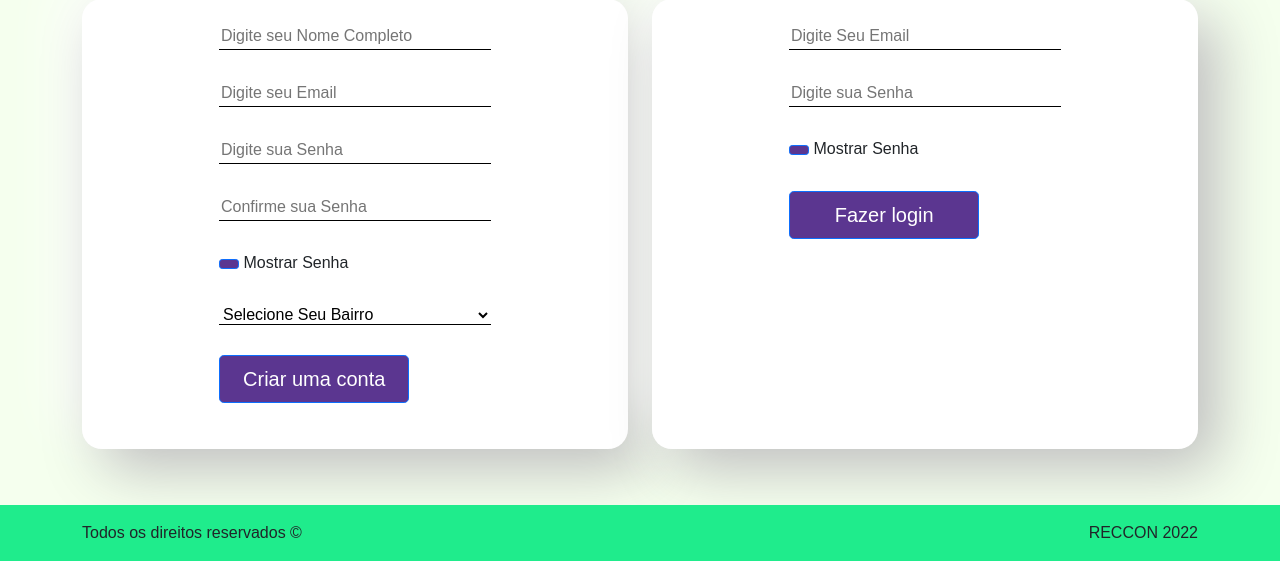
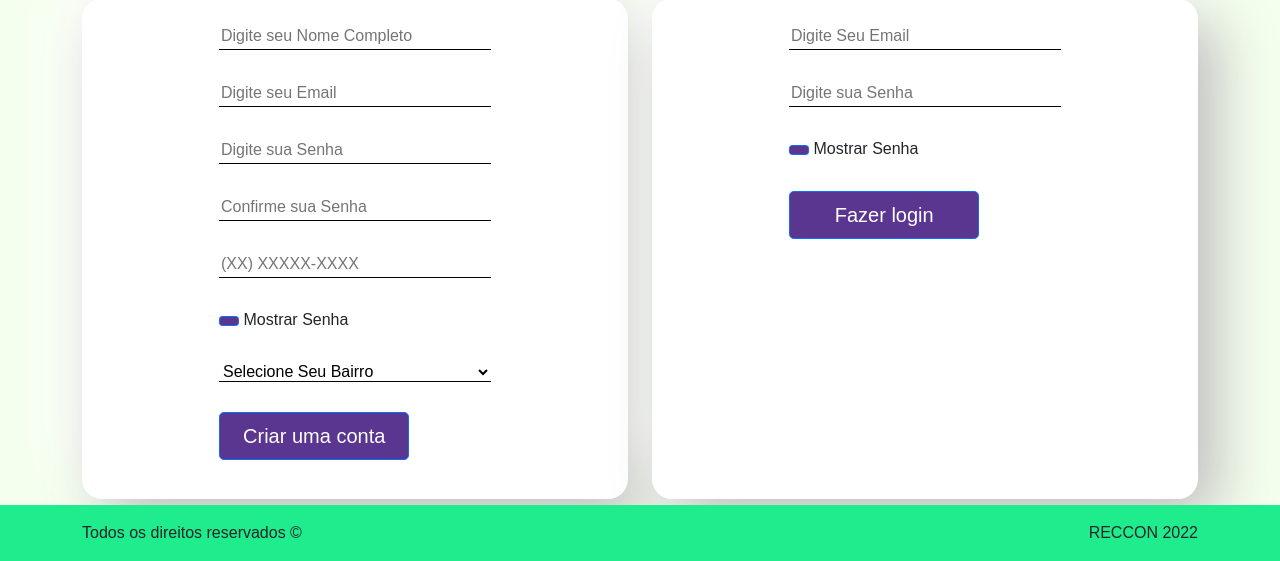
Before and after one commit to swshadows/reccon, a PHP site: page /login/login.html in a window 1280 px wide. Shown: the part 239-800 px from the top of the page. Run offline with PHP 8.4, Linux system fonts and the light colour scheme; some web fonts are replaced.

Commit message:
Adicionado o campo de telefone no arquivo de login

```diff
--- a/public/Inovatec/login/login.css
+++ b/public/Inovatec/login/login.css
@@ -35,7 +35,7 @@
 
 .formulario{
     margin-top: 100px;
-    height: 450px;
+    height: 500px;
 }
 
 .form-group{
--- a/public/Inovatec/login/login.html
+++ b/public/Inovatec/login/login.html
@@ -52,10 +52,12 @@
                 <div class="fff-bg-color">
                     <form action="" class="d-flex justify-content-center formulario radius">
                     <div class="form-group py-4 px-4">
+                      <!--input do formulario-->
                         <input type="text" name="nome" id="nome" placeholder="Digite seu Nome Completo"></input>
                         <input type="email" name="email" id="email" placeholder="Digite seu Email">
                         <input type="password" name="password" id="password" placeholder="Digite sua Senha">
                         <input type="Password" name="confirmPassword" id="comfirmPassword" placeholder="Confirme sua Senha">
+                        <input type="tell" name="contato" id="contato" placeholder="(XX) XXXXX-XXXX">
                         <div class="eye-pass ">
                             <button type="button" id="btn" class="btn btn-primary btn-sm secundary-bg-color"></button>
                             <label for="mostrarSenha"> Mostrar Senha</label>
```
